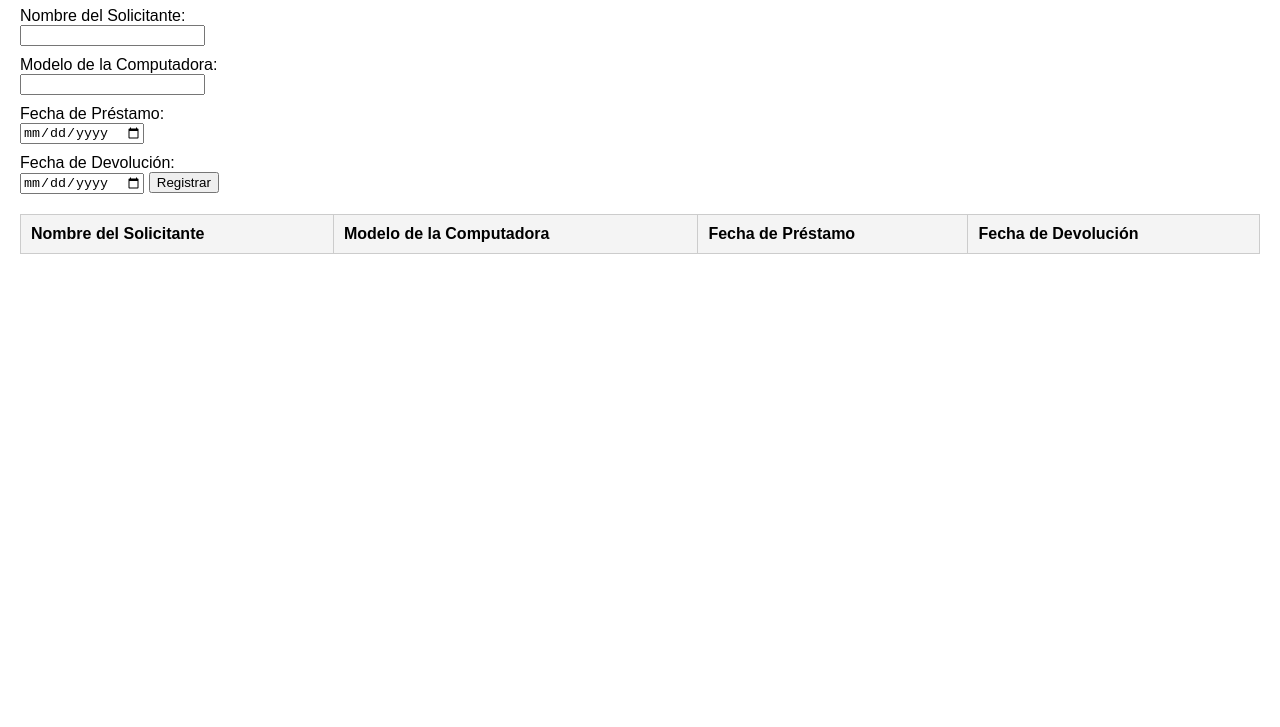
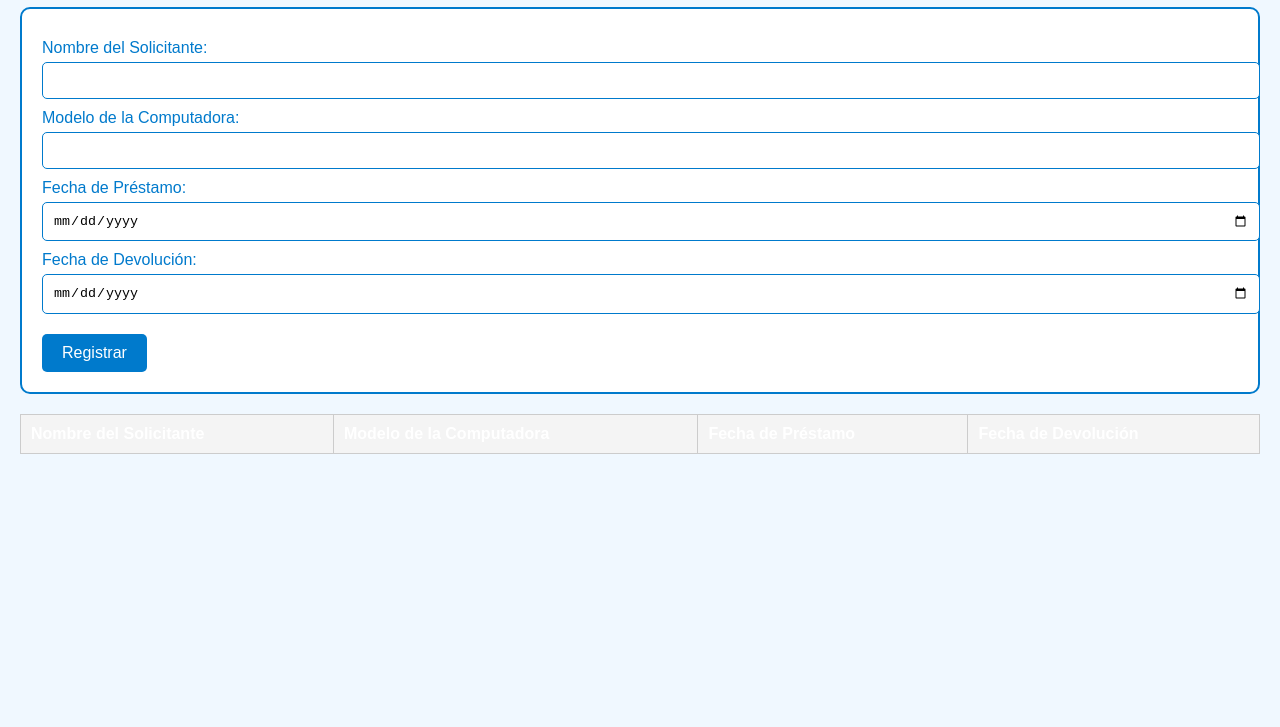
Before and after one commit to TheLeeh/Benjas, a plain HTML site: page index.html in a window 1280 px wide. Shown: the part 73-800 px from the top of the page. Drawn offline with Linux system fonts and the light colour scheme.

Commit message:
Update 3

```diff
--- a/index.html
+++ b/index.html
@@ -4,6 +4,7 @@
     <meta charset="UTF-8">
     <meta name="viewport" content="width=device-width, initial-scale=1.0">
     <title>Registro de Computadoras Prestadas</title>
+    <link rel="stylesheet" href="styles.css">
     <style>
         body {
             font-family: Arial, sans-serif;
--- /dev/null
+++ b/styles.css
@@ -0,0 +1,81 @@
+body {
+    font-family: Arial, sans-serif;
+    margin: 20px;
+    background-color: #f0f8ff; /* Celeste claro */
+}
+
+h1 {
+    text-align: center;
+    color: #007acc; /* Celeste oscuro */
+    animation: fadeIn 2s ease-in-out;
+}
+
+form {
+    margin-bottom: 20px;
+    padding: 20px;
+    border: 2px solid #007acc;
+    border-radius: 10px;
+    background-color: #ffffff; /* Blanco */
+    animation: fadeIn 2s ease-in-out;
+}
+
+label {
+    display: block;
+    margin-top: 10px;
+    color: #007acc;
+}
+
+input {
+    width: 100%;
+    padding: 10px;
+    margin-top: 5px;
+    border: 1px solid #007acc;
+    border-radius: 5px;
+}
+
+button {
+    margin-top: 20px;
+    padding: 10px 20px;
+    border: none;
+    border-radius: 5px;
+    background-color: #007acc;
+    color: #ffffff;
+    font-size: 16px;
+    cursor: pointer;
+    transition: background-color 0.3s ease-in-out;
+}
+
+button:hover {
+    background-color: #005b99;
+}
+
+table {
+    width: 100%;
+    border-collapse: collapse;
+    margin-top: 20px;
+    animation: fadeIn 2s ease-in-out;
+}
+
+th, td {
+    border: 1px solid #007acc;
+    padding: 10px;
+    text-align: left;
+}
+
+th {
+    background-color: #007acc;
+    color: #ffffff;
+}
+
+tbody tr:nth-child(odd) {
+    background-color: #e6f2ff; /* Celeste muy claro */
+}
+
+tbody tr:nth-child(even) {
+    background-color: #ffffff;
+}
+
+@keyframes fadeIn {
+    0% { opacity: 0; }
+    100% { opacity: 1; }
+}
```
